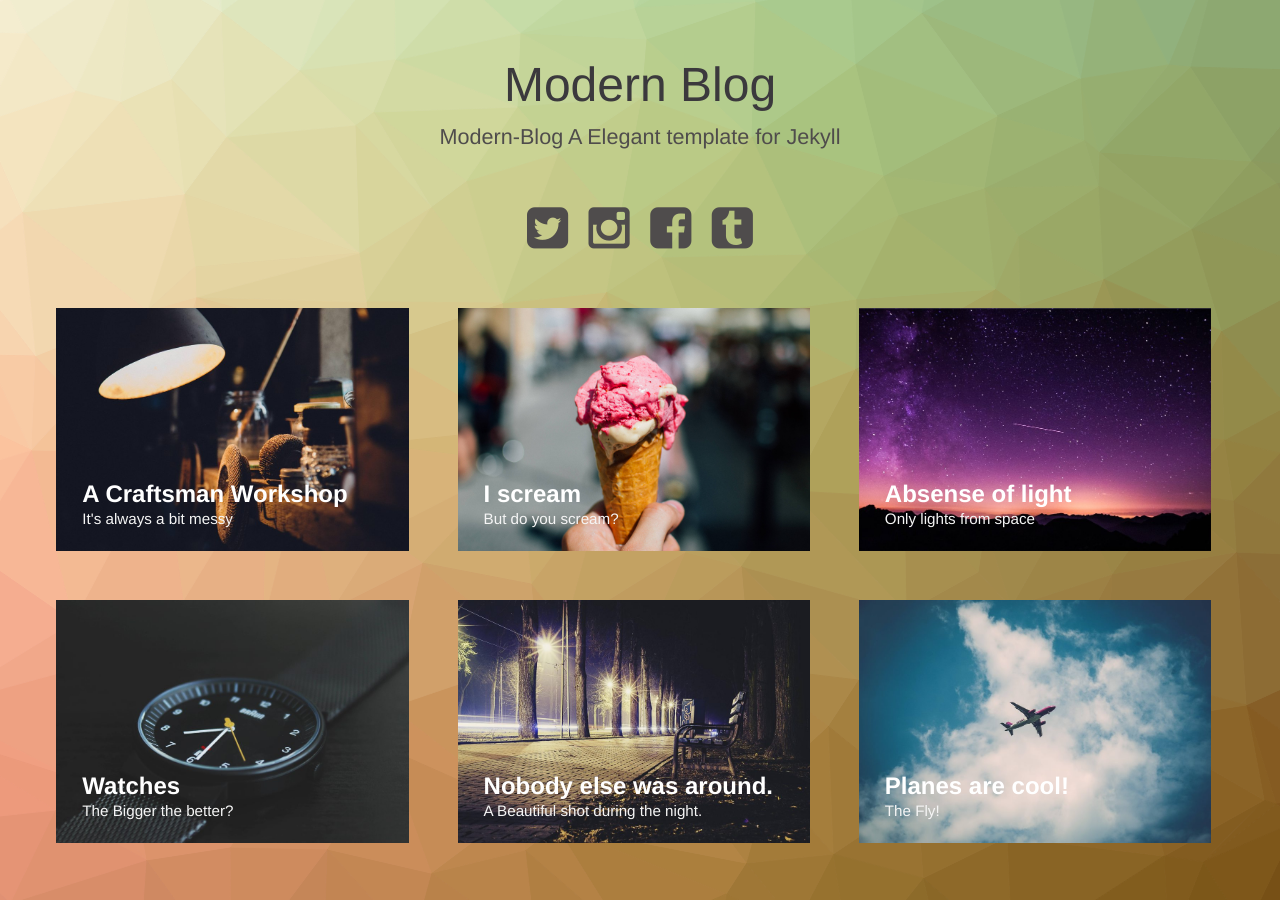
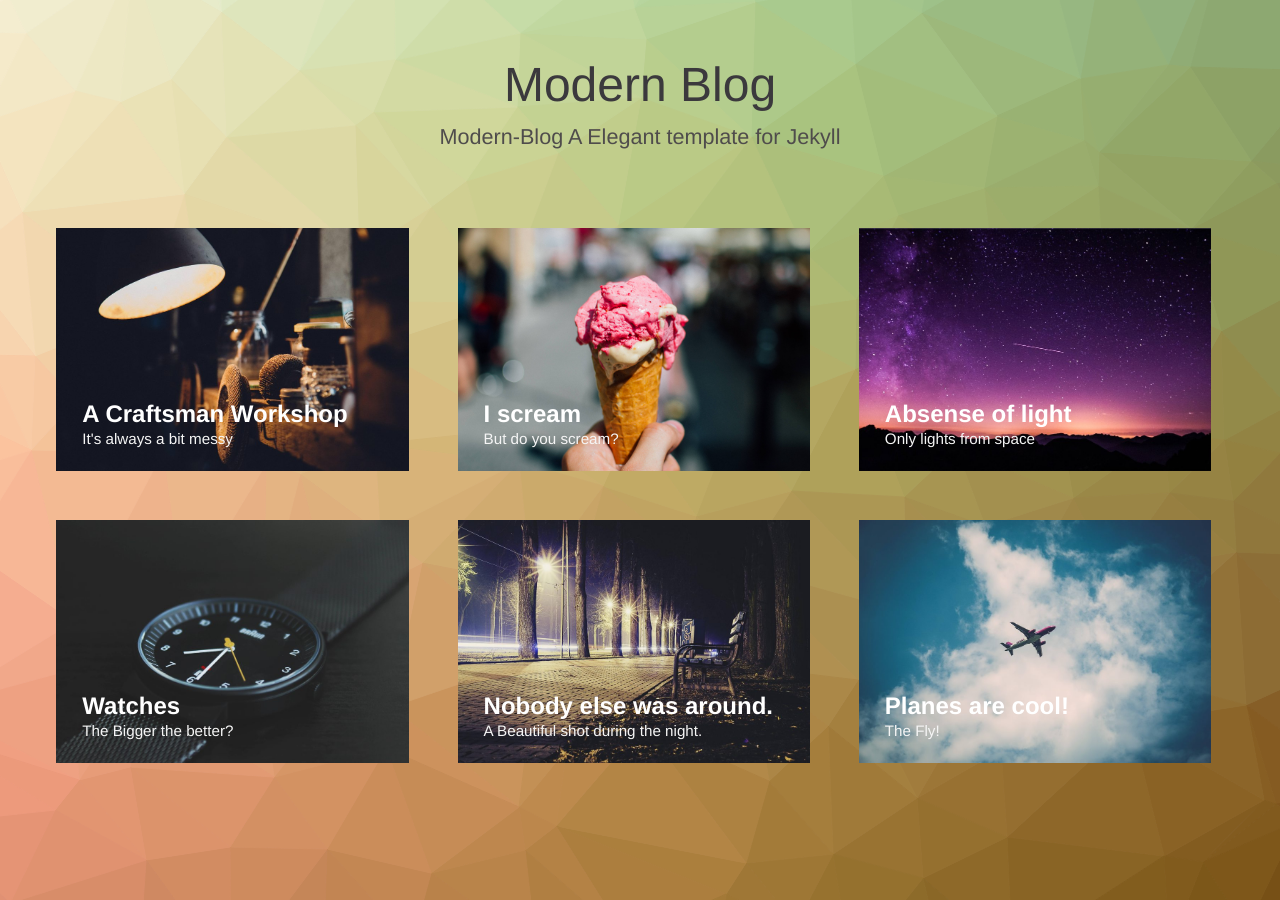
Before and after one commit to amemay/amemay.com, a Jekyll site: the page built from index.html, in a window 1280 px wide. Built offline with Jekyll 4.4.1, drawn with Linux system fonts in a browser that asks for light colours.

Commit message:
Changed how links work...
Added link base URLs to index.html
Added link usernames to _config.yml
Only links with usernames will be shown
Added a global show (or hide)

```diff
--- a/_config.yml
+++ b/_config.yml
@@ -5,3 +5,11 @@ keywords: Modern, Blogging, Fun
 author: Wferr
 baseurl: "" # the subpath of your site, e.g. /blog/
 url: "" # the base hostname & protocol for your site
+
+# Link settings
+links:
+  show: false
+  twitter: #username
+  instagram: #username
+  facebook: #username
+  tumblr: #username
--- a/index.html
+++ b/index.html
@@ -29,12 +29,14 @@ layout: compress
         <div class="container">
             <header class="header">
                 <h1>{{ site.title }}<span>{{ site.description }}</span></h1>
+                {% if site.links.show == true %}
                 <nav class="links">
-                    <a href="#"><i class="fa fa-twitter-square fa-3x"></i></a>
-                    <a href="#"><i class="fa fa-instagram fa-3x"></i></a>
-                    <a href="#"><i class="fa fa-facebook-square fa-3x"></i></a>
-                    <a href="#"><i class="fa fa-tumblr-square fa-3x"></i></a>
+                    {% if site.links.twitter %}<a href="https://www.twitter.com/{{ site.links.twitter }}"><i class="fa fa-twitter-square fa-3x"></i></a>{% endif %}
+                    {% if site.links.instagram %}<a href="https://instagram.com/{{ site.links.instagram }}"><i class="fa fa-instagram fa-3x"></i></a>{% endif %}
+                    {% if site.links.facebook %}<a href="https://www.facebook.com/{{ site.links.facebook }}"><i class="fa fa-facebook-square fa-3x"></i></a>{% endif %}
+                    {% if site.links.tumblr %}<a href="https://{{ site.links.tumblr }}.tumblr.com"><i class="fa fa-tumblr-square fa-3x"></i></a>{% endif %}
                 </nav>
+                {% endif %}
             </header>
             <div class="content">
                 <!-- trianglify pattern container -->
```
